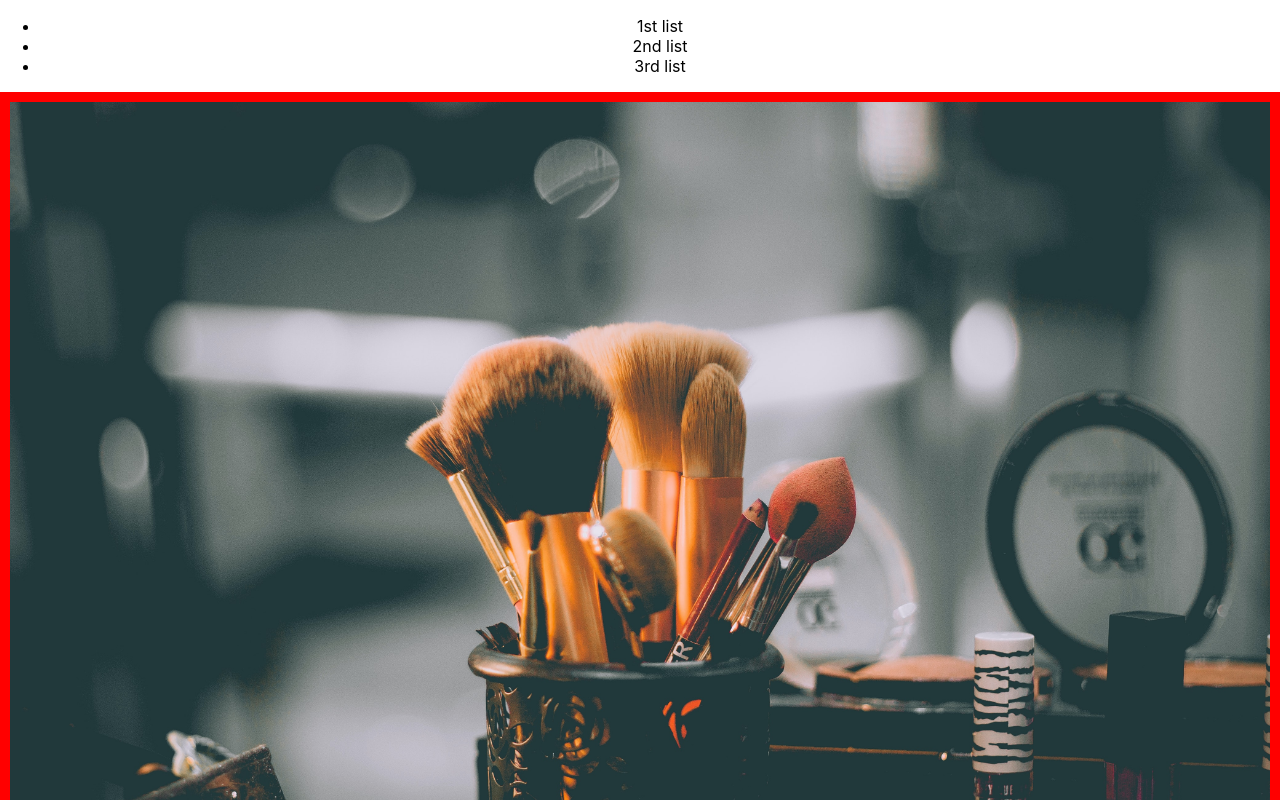
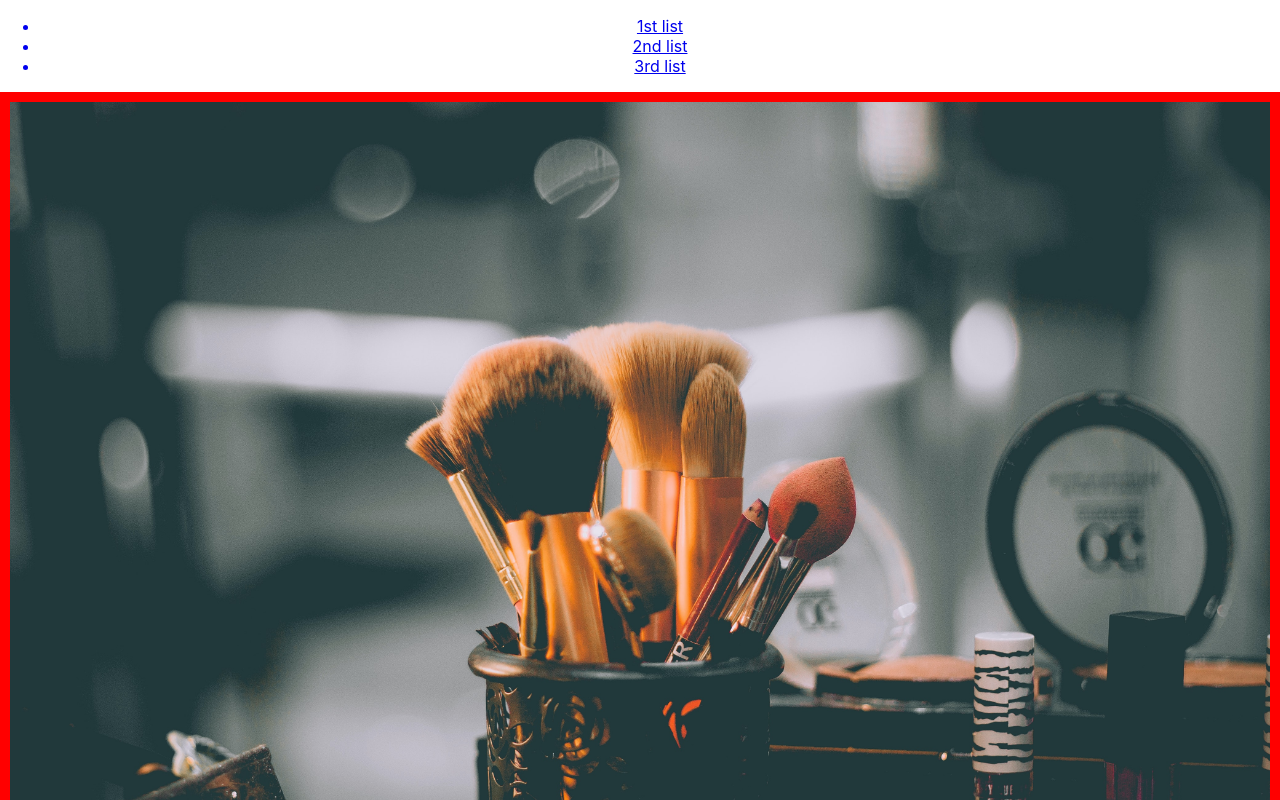
Before and after one commit to fcondori1/salon-nr, a React (Create React App) app: page / in a window 1280 px wide. Shown: the top 800 px of the page. Built offline with nearby package versions, Linux system fonts and the light colour scheme.

Commit message:
add Links to Nav bar

```diff
--- a/src/component/Nav/Nav.js
+++ b/src/component/Nav/Nav.js
@@ -5,9 +5,15 @@ function Nav(props) {
 	return (
 		<nav>
 			<ul>
-				<li>1st list</li>
-				<li>2nd list</li>
-				<li>3rd list</li>
+				<Link to='/'>
+					<li>1st list</li>
+				</Link>
+				<Link to='/about'>
+					<li>2nd list</li>
+				</Link>
+				<Link to='/services'>
+					<li>3rd list</li>
+				</Link>
 			</ul>
 		</nav>
 	);
```
